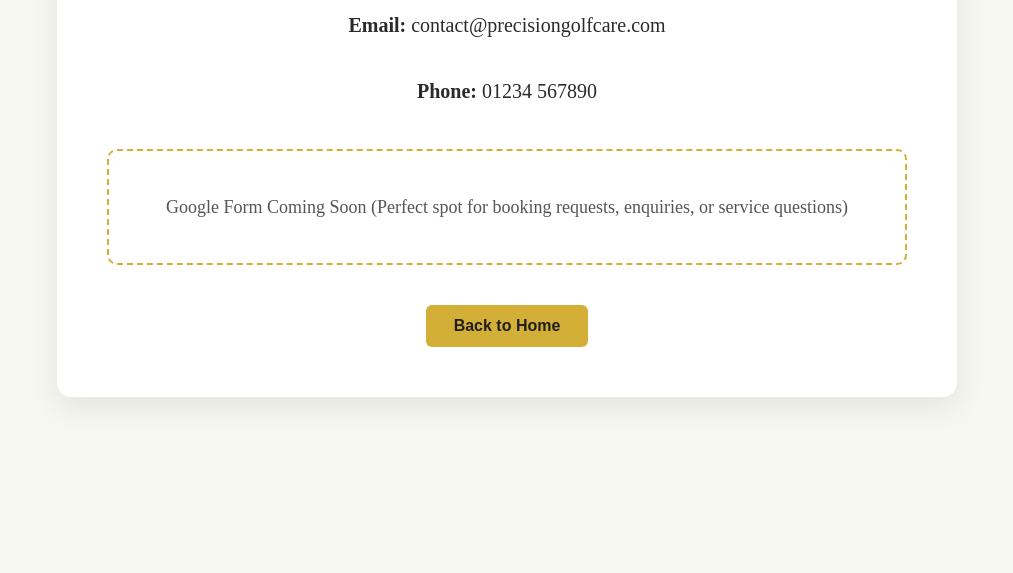
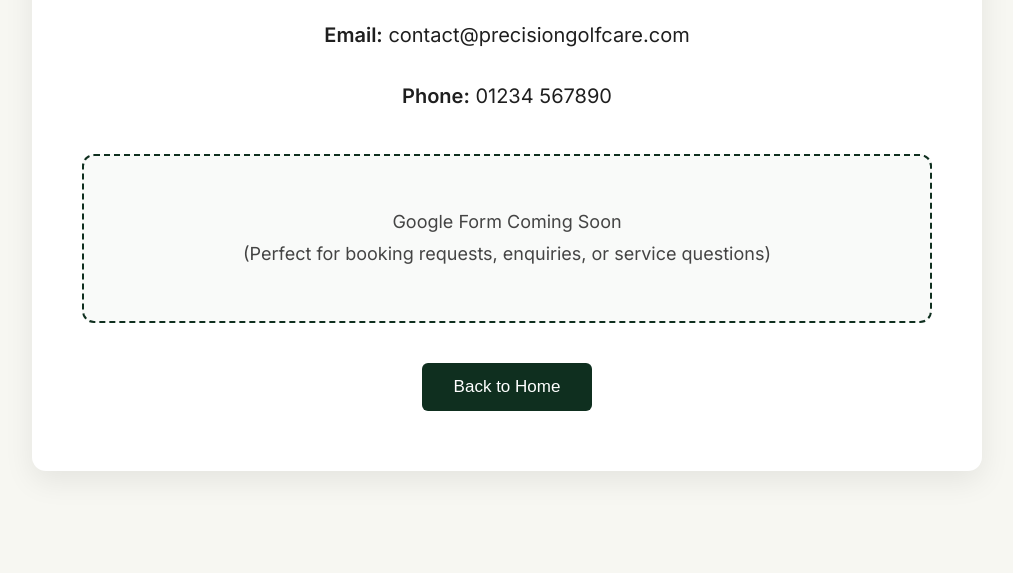
Before and after one commit to lukeglazer-gif/precision-golf-care, a plain HTML site: page contact.html in a window 1280 px wide. Shown: the part 227-800 px from the top of the page, without its empty margins (133-1146 px from the left). Drawn offline with Linux system fonts and the light colour scheme.

Commit message:
Refactor contact.html for improved styling and layout consistency

```diff
--- a/contact.html
+++ b/contact.html
@@ -3,11 +3,15 @@
 <head>
     <meta charset="UTF-8">
     <title>Contact Precision Golf Care</title>
+
+    <!-- Inter font -->
+    <link href="https://fonts.googleapis.com/css2?family=Inter:wght@300;400;500;600&display=swap" rel="stylesheet">
+
     <style>
         body {
-            font-family: 'Playfair Display', serif;
+            font-family: 'Inter', sans-serif;
             background-color: #f7f7f2;
-            color: #2a2a2a;
+            color: #1f1f1f;
             margin: 0;
             padding: 60px 20px;
             line-height: 1.8;
@@ -15,10 +19,10 @@
         }
 
         .container {
-            max-width: 800px;
+            max-width: 850px;
             margin: 0 auto;
             background: white;
-            padding: 50px;
+            padding: 60px 50px;
             border-radius: 14px;
             box-shadow: 0 10px 30px rgba(0,0,0,0.08);
         }
@@ -26,39 +30,45 @@
         h1 {
             font-size: 42px;
             margin-bottom: 20px;
+            color: #0f2f1f; /* Deep sophisticated green */
+            font-weight: 600;
         }
 
         p {
             font-size: 20px;
-            margin-bottom: 30px;
-        }
-
-        .back-btn {
-            background-color: #d4af37;
-            color: #1f1f1f;
-            padding: 12px 28px;
-            border: none;
-            border-radius: 6px;
-            cursor: pointer;
-            font-size: 16px;
-            font-weight: 600;
-            margin-top: 40px;
-        }
-
-        .back-btn:hover {
-            background-color: #b8962f;
+            margin-bottom: 25px;
         }
 
         .placeholder-box {
             margin-top: 40px;
-            padding: 40px;
-            border: 2px dashed #d4af37;
-            border-radius: 10px;
+            padding: 50px;
+            border: 2px dashed #0f2f1f; /* Dark green border */
+            border-radius: 12px;
             font-size: 18px;
-            color: #555;
+            color: #444;
+            background-color: #f9faf9;
+        }
+
+        .back-btn {
+            background-color: #0f2f1f; /* Dark green */
+            color: white;
+            padding: 14px 32px;
+            border: none;
+            border-radius: 6px;
+            cursor: pointer;
+            font-size: 17px;
+            font-weight: 500;
+            margin-top: 40px;
+            transition: 0.3s ease;
+        }
+
+        .back-btn:hover {
+            background-color: #154a31; /* Slightly lighter green */
+            box-shadow: 0 6px 18px rgba(0,0,0,0.15);
         }
     </style>
 </head>
+
 <body>
 
     <div class="container">
@@ -69,10 +79,13 @@
 
         <div class="placeholder-box">
             Google Form Coming Soon
-            (Perfect spot for booking requests, enquiries, or service questions)
+            <br>
+            (Perfect for booking requests, enquiries, or service questions)
         </div>
 
-        <button class="back-btn" onclick="window.location.href='index.html'">Back to Home</button>
+        <button class="back-btn" onclick="window.location.href='index.html'">
+            Back to Home
+        </button>
     </div>
 
 </body>
```
